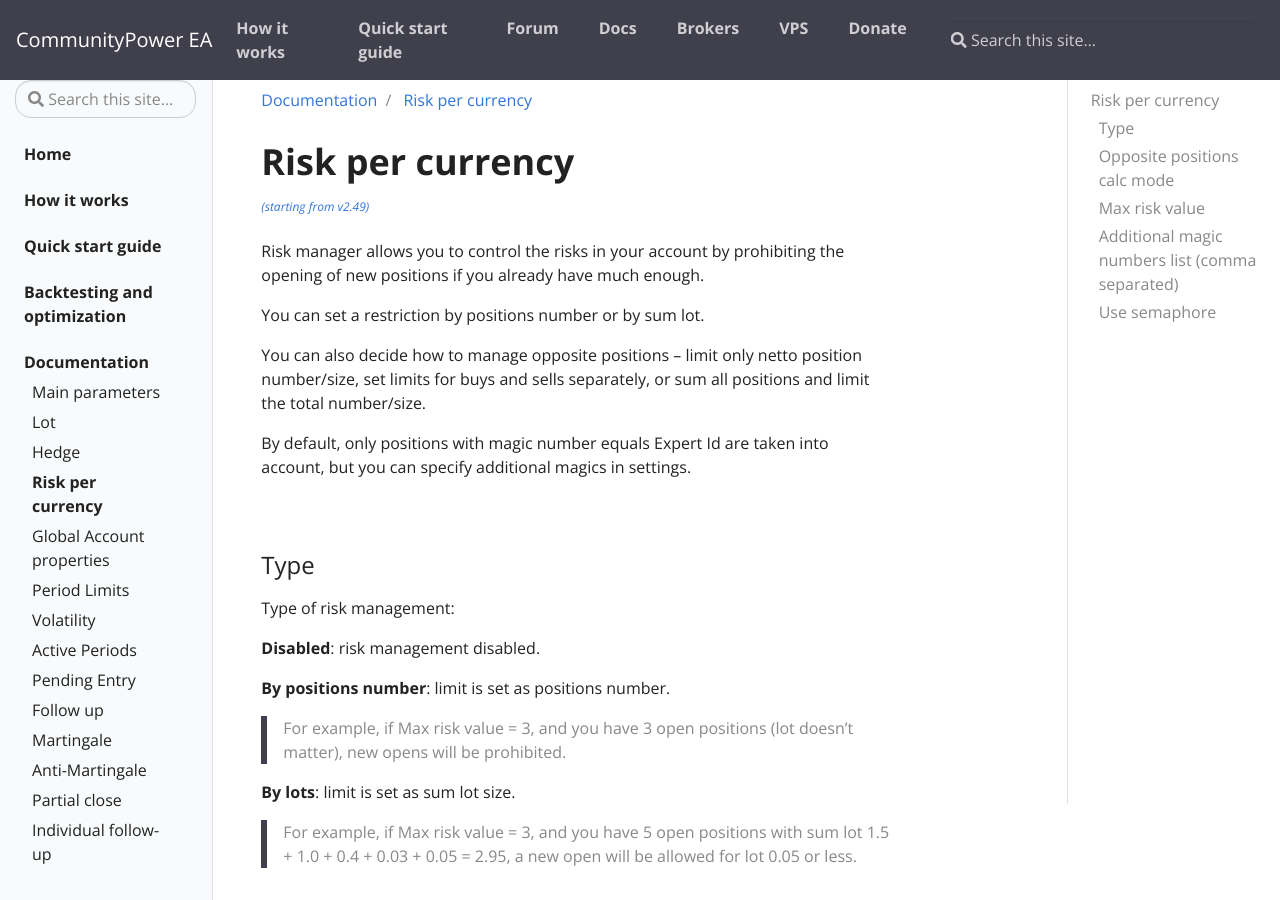
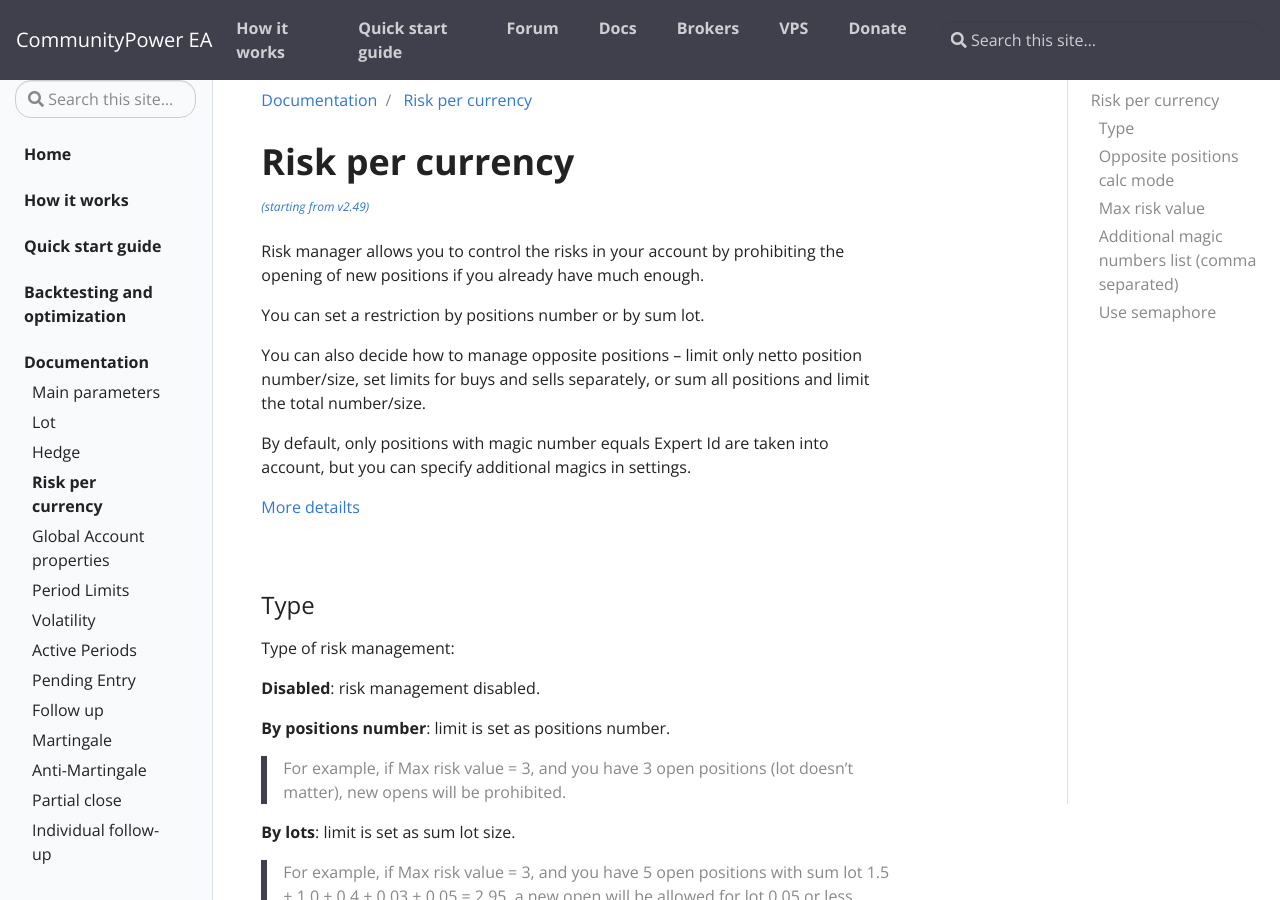
Before and after one commit to komposter/CommunityPowerEA.com, a Jekyll site: the page built from _docs/risk-per-currency.md, in a window 1280 px wide and 900 px high. Built offline with Jekyll 4.4.1, drawn with Linux system fonts in a browser that asks for light colours.

Commit message:
More Info Risk
[More detailts](https://forum.communitypowerea.com/communities/1/topics/775-risk-per-currency-function)

```diff
--- a/_docs/risk-per-currency.md
+++ b/_docs/risk-per-currency.md
@@ -15,6 +15,8 @@
 You can also decide how to manage opposite positions -- limit only netto position number/size, set limits for buys and sells separately, or sum all positions and limit the total number/size.
 
 By default, only positions with magic number equals Expert Id are taken into account, but you can specify additional magics in settings.
+
+[More detailts](https://forum.communitypowerea.com/communities/1/topics/775-risk-per-currency-function)
 
 <br />
 
```
